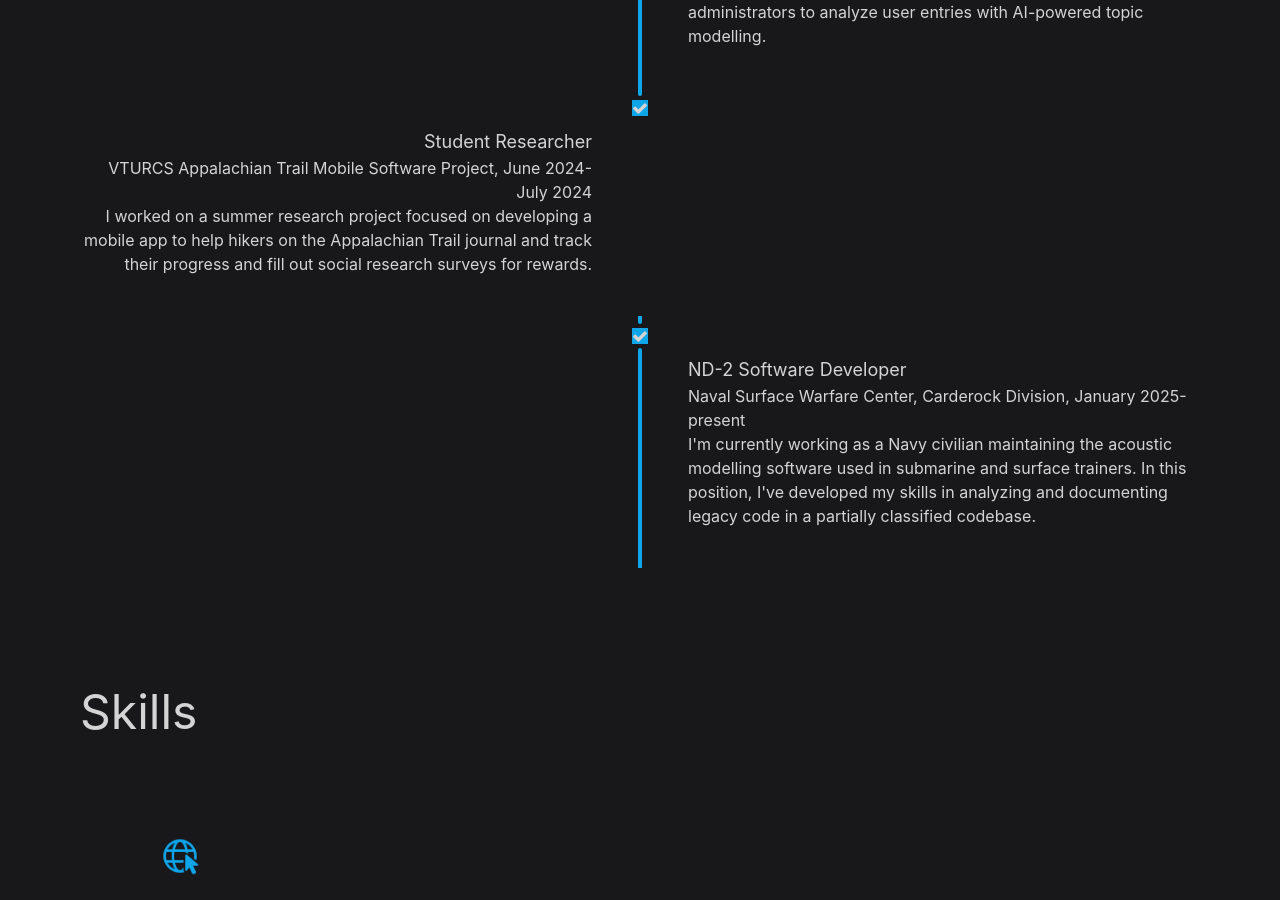
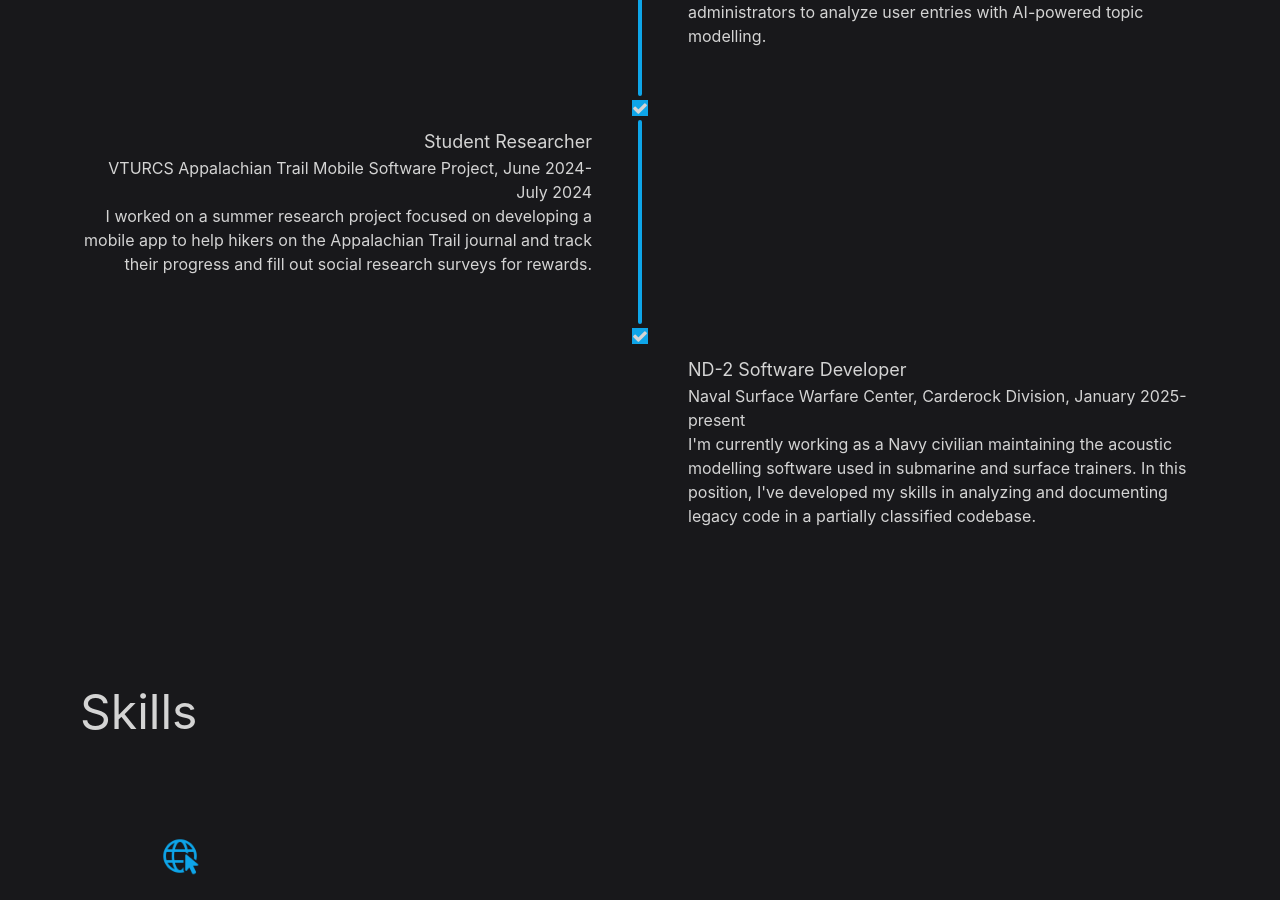
Before and after one commit to spaghety/portfolio, a React (Create React App) app: page / in a window 1280 px wide. Shown: the part 1748-2648 px from the top of the page. Built offline with nearby package versions, Linux system fonts and the light colour scheme.

Commit message:
experience timeline hotfix

```diff
--- a/src/App.tsx
+++ b/src/App.tsx
@@ -98,6 +98,7 @@ class App extends React.Component {
                   <div className="text-md">VTURCS Appalachian Trail Mobile Software Project, June 2024-July 2024</div>
                   I worked on a summer research project focused on developing a mobile app to help hikers on the Appalachian Trail journal and track their progress and fill out social research surveys for rewards.
                 </div>
+                <hr className="bg-sky-500" />
               </li>
               <li>
                 <hr className="bg-sky-500" />
@@ -109,7 +110,6 @@ class App extends React.Component {
                   <div className="text-md">Naval Surface Warfare Center, Carderock Division, January 2025-present</div>
                   I'm currently working as a Navy civilian maintaining the acoustic modelling software used in submarine and surface trainers. In this position, I've developed my skills in analyzing and documenting legacy code in a partially classified codebase.
                 </div>
-                <hr className="bg-sky-500" />
               </li>
             </ul>
           </div>
```
